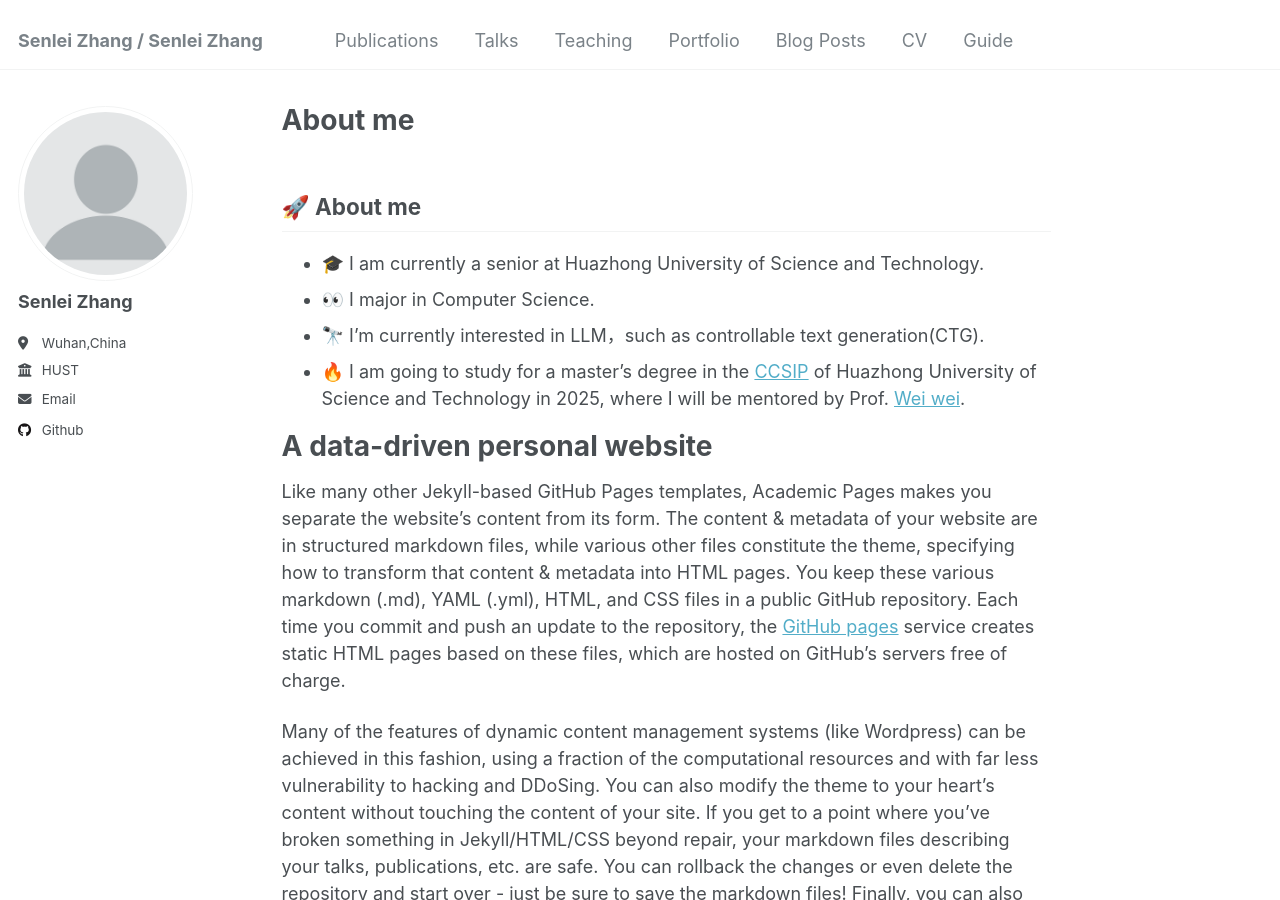
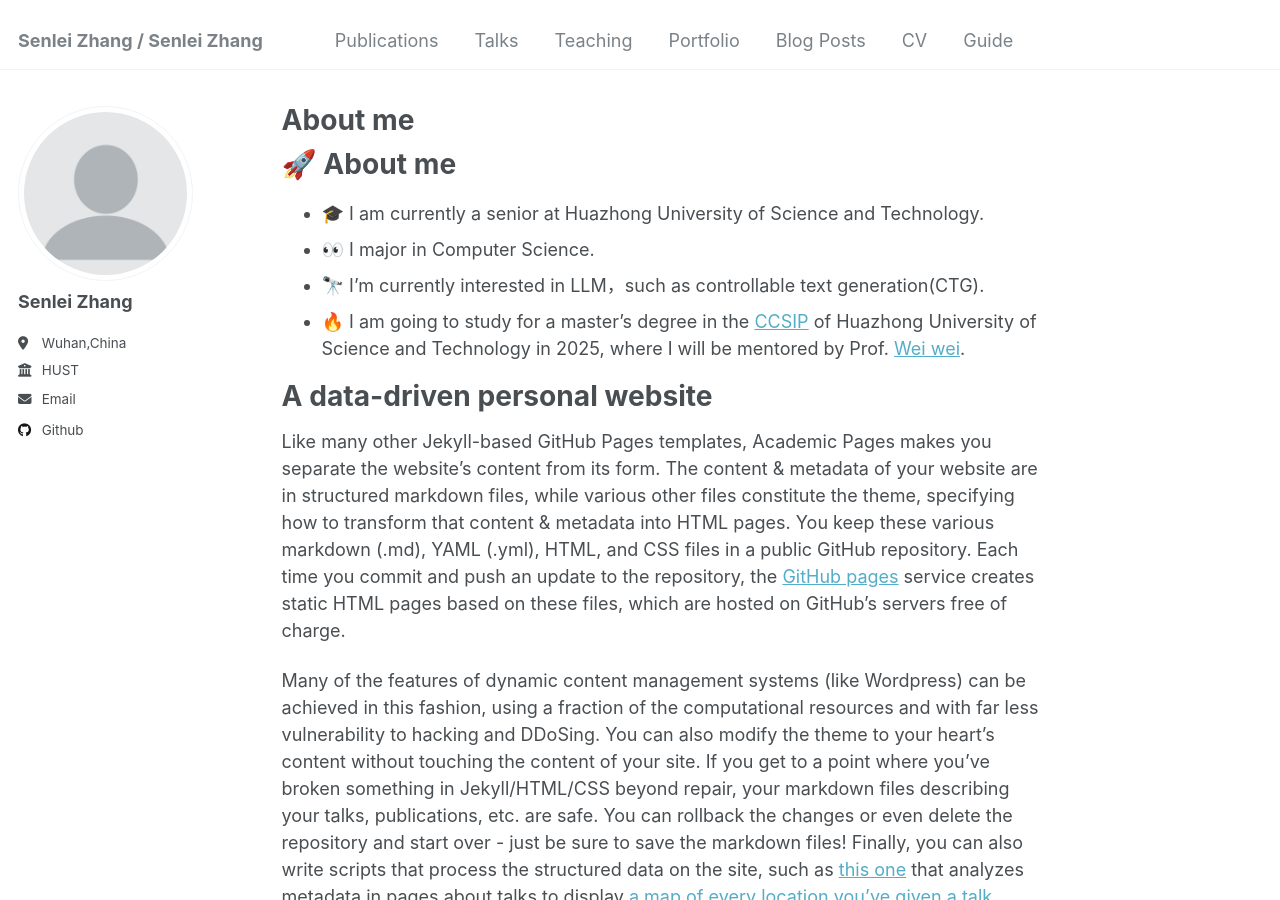
Before and after one commit to zslchase/zslchase.github.io, a Jekyll site: the page built from _pages/about.md, in a window 1280 px wide and 900 px high. Built offline with Jekyll 4.4.1, drawn with Linux system fonts in a browser that asks for light colours.

```diff
--- a/_pages/about.md
+++ b/_pages/about.md
@@ -7,7 +7,7 @@ redirect_from:
   - /about.html
 ---
 
-## 🚀 About me
+# 🚀 About me
 
 - 🎓 I am currently a senior at Huazhong University of Science and Technology.
 - 👀 I major in Computer Science.
```
